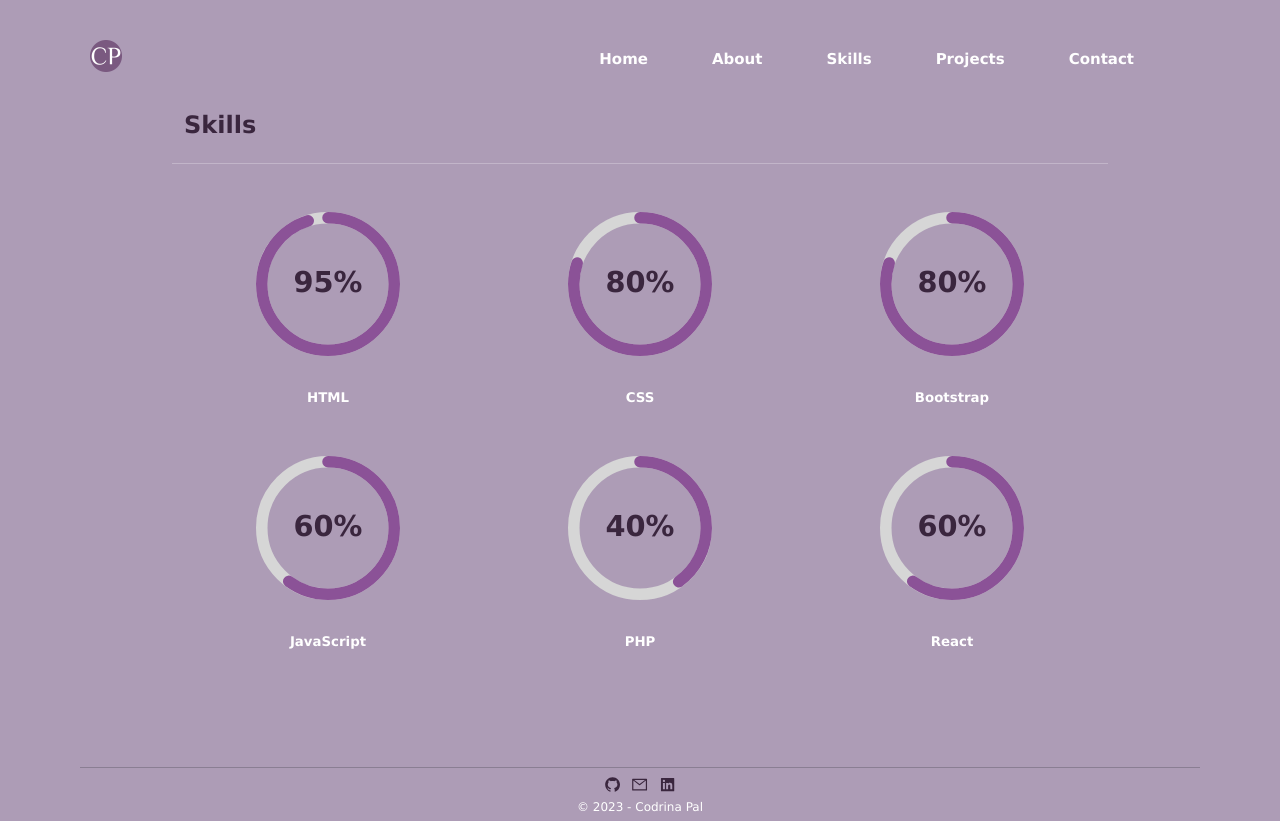
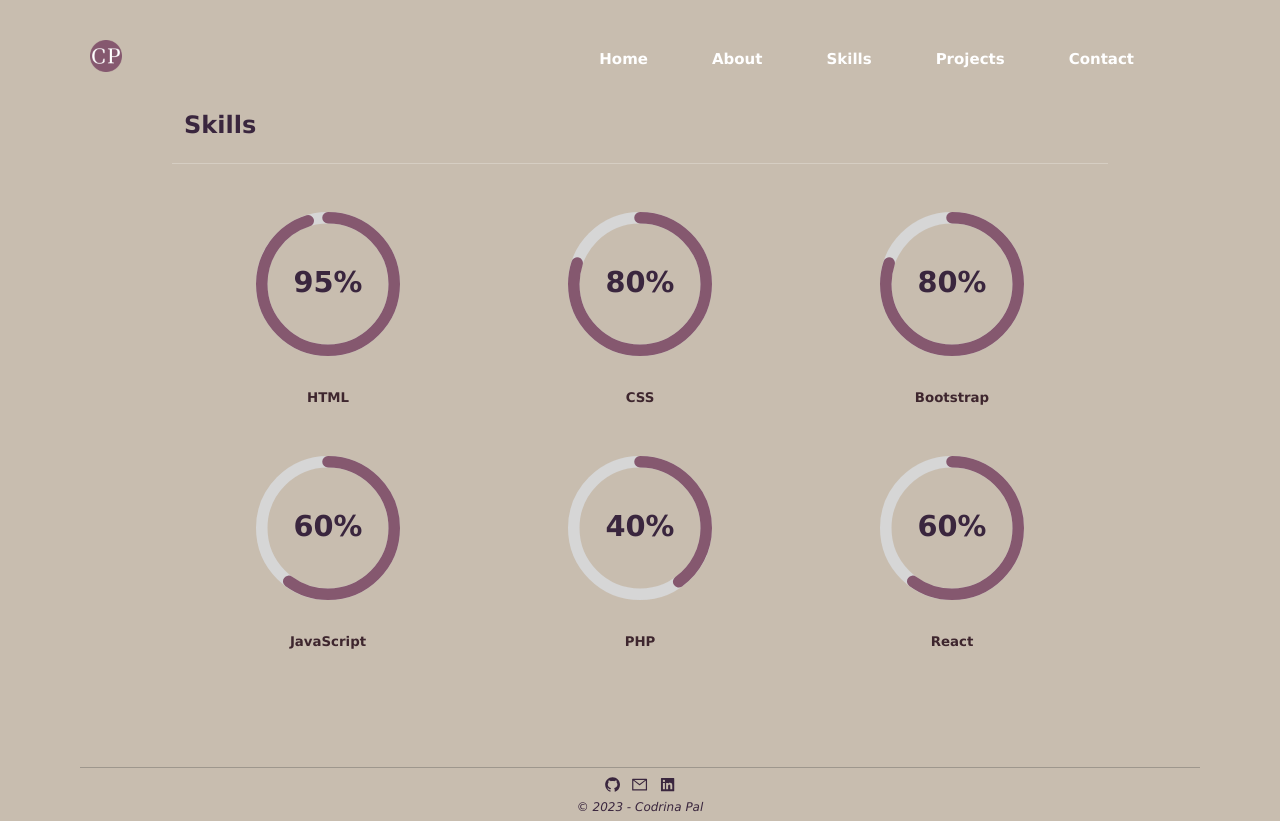
Before and after one commit to codri5/react-portfolio, a React (Create React App) app: page /skills in a window 1280 px wide. Built offline with nearby package versions, Linux system fonts and the light colour scheme.

Commit message:
updated colors

```diff
--- a/src/components/About/About.css
+++ b/src/components/About/About.css
@@ -3,7 +3,7 @@
 }
 
 .about-heading {
-    color: #3a263e;
+    color: #3E262E;
     font-weight: bold;
 }
 
@@ -26,6 +26,10 @@
     margin: 15px;
     height: 35vh;
     margin-left: 2rem;
+}
+
+p {
+    color: #3E262E;
 }
 
 @media only screen and (max-width: 480px) {
--- a/src/components/Contact/Contact.css
+++ b/src/components/Contact/Contact.css
@@ -6,13 +6,12 @@
 
 .contactBtn {
     margin-bottom: 0.5rem;
-    background-color: #8b5297 !important;
+    background-color: #85586F !important;
     border: none !important;
 }
 
-.contact-content {
-    width: 45vh !important;
-    margin-top: 4rem;
+.contactBtn:hover {
+    background-color: #a36d89 !important;
 }
 
 .icon {
@@ -24,6 +23,11 @@
     height: 59vh;
 }
 
+.contact-content {
+    width: 45vh !important;
+    margin-top: 4rem;
+}
+
 @media only screen and (max-width: 480px) {
     .contact-content {
         margin-top: 8.5rem;
--- a/src/components/Footer/Footer.css
+++ b/src/components/Footer/Footer.css
@@ -1,8 +1,9 @@
 .copy {
     font-size: 12px;
-    color: white;
+    color: #3a263e;
     margin-bottom: 5px;
     margin-top: -10px;
+    font-style: italic;
 }
 
 .footer-icon {
@@ -14,7 +15,7 @@
 }
 
 .footer-icon:hover {
-    color: white;
+    color: #a36d89;
 }
 
 .footer {
--- a/src/components/Home/Home.css
+++ b/src/components/Home/Home.css
@@ -13,9 +13,9 @@
 }
 
 .primaryBtn {
-    background-color: white;
+    background-color: #85586F;
     border: none;
-    color: #3a263e;
+    color: white;
     padding: 10px 20px;
     text-align: center;
     text-decoration: none;
@@ -27,7 +27,7 @@
 }
 
 .primaryBtn:hover {
-    color: #724a7a;
+    color: #3a263e;
 }
 
 .name-heading {
@@ -40,6 +40,10 @@
     color: #3a263e;
 }
 
+.type {
+    font-style: italic;
+}
+
 @media only screen and (max-width: 480px) {
 
     .home-content {
--- a/src/components/Projects/Projects.css
+++ b/src/components/Projects/Projects.css
@@ -1,6 +1,6 @@
 .project-card {
     margin-bottom: 10px;
-    box-shadow: 1px 3px 3px 1px #b582b0;
+    box-shadow: 1px 3px 3px 1px #b67898;
     transition: 0.5s all ease-in-out;
 }
 
@@ -13,8 +13,12 @@
     margin: 5px;
     margin-left: 1.5rem;
     align-content: center;
-    background-color: #8b5297 !important;
+    background-color: #85586F !important;
     border: none !important;
+}
+
+.projectBtn:hover {
+    background-color: #b67898 !important;
 }
 
 .projects-header {
--- a/src/components/Skills/Skills.js
+++ b/src/components/Skills/Skills.js
@@ -32,7 +32,7 @@ function Skills() {
               <Col>
               <CircularProgressbar value={html} text={`${html}%`}
                 styles={buildStyles({
-                pathColor: `#8b5297`,
+                pathColor: `#85586F`,
                 textColor: '#3a263e'
                 })} />
                 <p>HTML</p>
@@ -40,7 +40,7 @@ function Skills() {
               <Col>
                 <CircularProgressbar value={css} text={`${css}%`}
                   styles={buildStyles({
-                  pathColor: `#8b5297`,
+                  pathColor: `#85586F`,
                   textColor: '#3a263e'
                 })} />
                 <p>CSS</p>
@@ -48,7 +48,7 @@ function Skills() {
               <Col>
                 <CircularProgressbar value={bs} text={`${bs}%`}
                   styles={buildStyles({
-                  pathColor: `#8b5297`,
+                  pathColor: `#85586F`,
                   textColor: '#3a263e',
                 })} />
                 <p>Bootstrap</p>
@@ -58,7 +58,7 @@ function Skills() {
                 <Col>
                 <CircularProgressbar value={js} text={`${js}%`}
                   styles={buildStyles({
-                  pathColor: `#8b5297`,
+                  pathColor: `#85586F`,
                   textColor: '#3a263e'
                 })} />
                 <p>JavaScript</p>
@@ -66,7 +66,7 @@ function Skills() {
                 <Col>
                 <CircularProgressbar value={php} text={`${php}%`}
                   styles={buildStyles({
-                  pathColor: `#8b5297`,
+                  pathColor: `#85586F`,
                   textColor: '#3a263e',
                 })} />
                 <p>PHP</p>
@@ -74,7 +74,7 @@ function Skills() {
                 <Col>
                 <CircularProgressbar value={react} text={`${react}%`}
                   styles={buildStyles({
-                  pathColor: `#8b5297`,
+                  pathColor: `#85586F`,
                   textColor: '#3a263e'
               })} />
                 <p>React</p>
--- a/src/style.css
+++ b/src/style.css
@@ -1,4 +1,4 @@
 body {
-  background-color: #ad9cb6;
+  background-color: #C8BDAF;
   font-family: Verdana, Geneva, Tahoma, sans-serif;
 }
```
Also changed, not shown: src/assets/logo.png, 1 other file (tests, documents, lock files or other folders).
